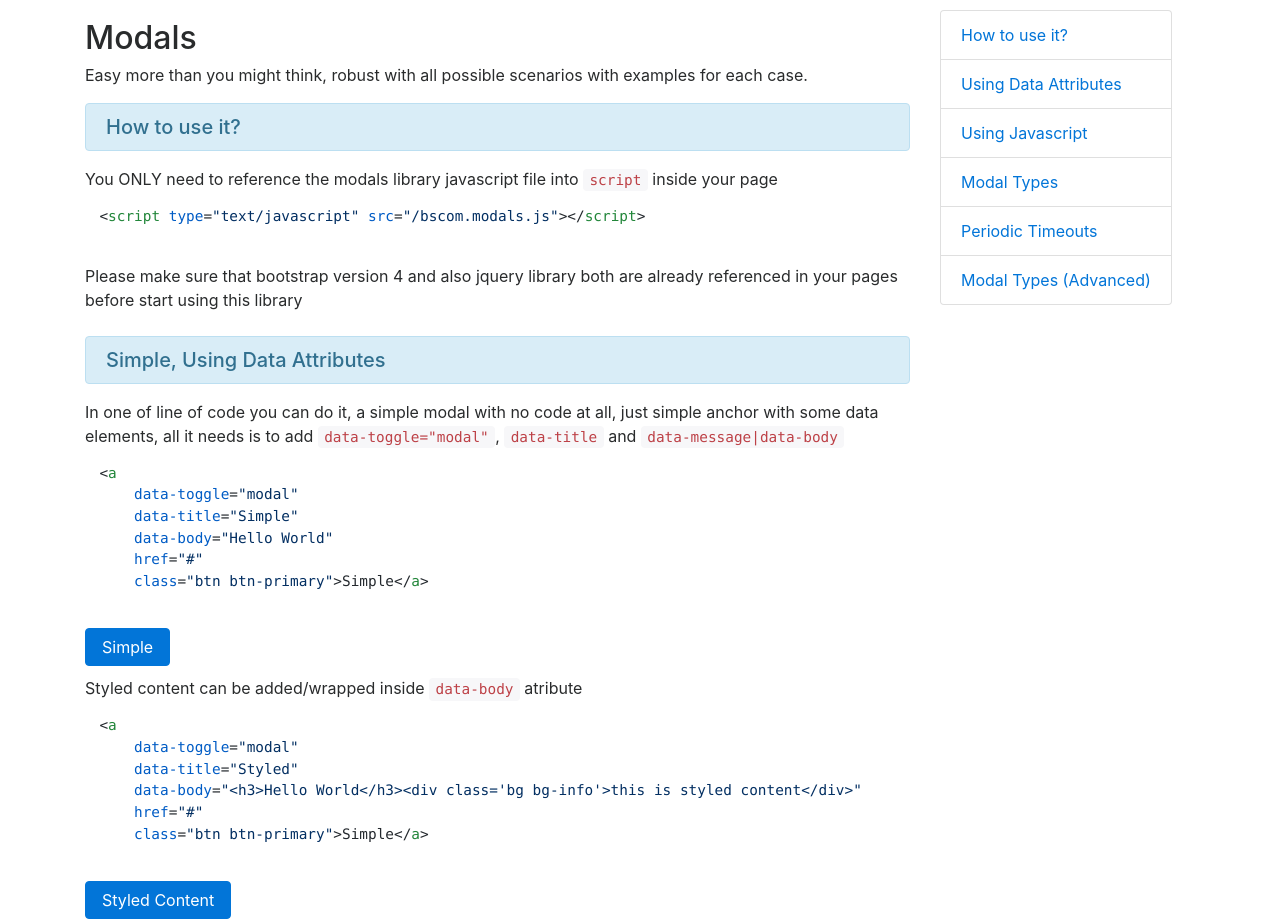
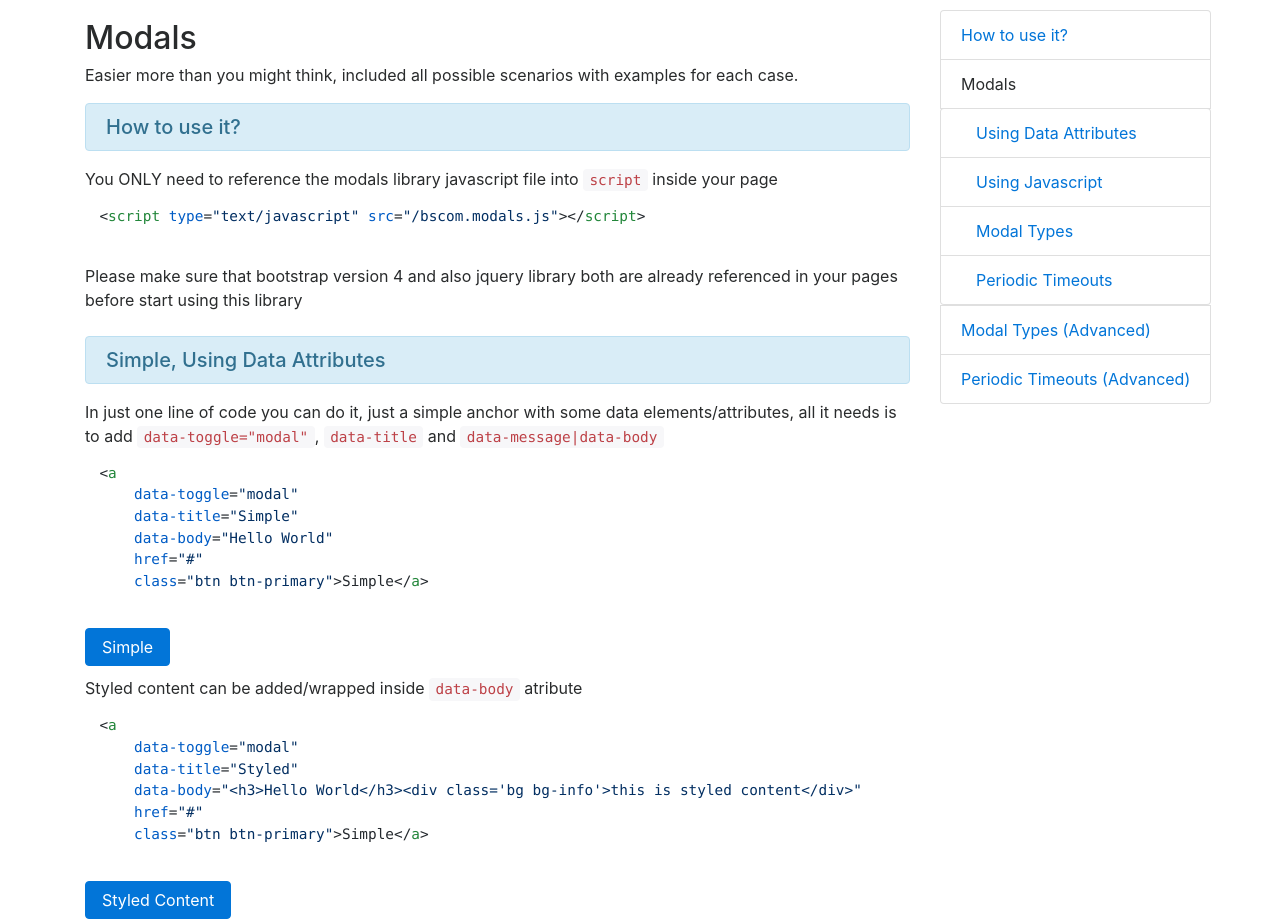
Before and after one commit to msolimans/BSComponents, a website: page modals/index.html in a window 1280 px wide. Shown: the top 922 px of the page. Drawn offline with nearby package versions, Linux system fonts and the light colour scheme; a script that the page names is missing.

Commit message:
sidebars updates

```diff
--- a/modals/index.html
+++ b/modals/index.html
@@ -4,7 +4,9 @@
     <meta charset="UTF-8">
     <title>Simple</title>
 
+
     <!--Bootstrap and Coding Highlights Styling-->
+
     <link rel="stylesheet"
           href="//cdnjs.cloudflare.com/ajax/libs/twitter-bootstrap/4.0.0-alpha.6/css/bootstrap.min.css">
     <link rel="stylesheet" href="//cdnjs.cloudflare.com/ajax/libs/highlight.js/9.12.0/styles/github.min.css">
@@ -16,6 +18,7 @@
 
     <!--BSComp, Modals (only one reference)-->
     <script src="../js/bscom.modals.js"></script>
+
 
     <!--Coding Highlights-->
     <script src="//cdnjs.cloudflare.com/ajax/libs/highlight.js/9.12.0/highlight.min.js"></script>
@@ -30,6 +33,17 @@
         .row {
             margin-top: 10px;
         }
+        pre {
+            margin-bottom: 0px;
+        }
+
+        .row {
+            margin-top: 10px;
+        }
+
+        .list-group > .list-group > .list-group-item {
+            padding-left: 35px;
+        }
     </style>
 
 </head>
@@ -37,18 +51,32 @@
 
 <div class="container" style="margin-bottom: 30px;">
     <div class="row">
+
+
         <div class="col-12 col-md-3 push-md-9 bd-sidebar">
             <nav class="bd-links" style="position: fixed">
-                <div class="list-group list-group-root well">
+                <div class="bd-toc-item">
 
 
-                    <a href="index.html#use" class="list-group-item"> How to use it? </a>
+                    <div class="list-group  well">
 
-                    <a href="index.html#data" class="list-group-item"> Using Data Attributes</a>
-                    <a href="index.html#js" class="list-group-item"> Using Javascript</a>
-                    <a href="index.html#mt" class="list-group-item"> Modal Types</a>
-                    <a href="index.html#to" class="list-group-item">Periodic Timeouts</a>
-                    <a href="types.html" class="list-group-item"> Modal Types (Advanced)</a>
+
+                        <a href="#use" class="list-group-item"> How to use it? </a>
+
+                        <span class="list-group-item">
+                            Modals
+                        </span>
+                        <div class="list-group collapse" id="item-1">
+                            <a href="index.html#data" class="list-group-item"> Using Data Attributes</a>
+                            <a href="index.html#js" class="list-group-item"> Using Javascript</a>
+                            <a href="index.html#mt" class="list-group-item"> Modal Types</a>
+                            <a href="index.html#to" class="list-group-item">Periodic Timeouts</a>
+                        </div>
+                        <a href="types.html" class="list-group-item"> Modal Types (Advanced)</a>
+                        <a href="timeout.html" class="list-group-item">Periodic Timeouts (Advanced)</a>
+
+
+                    </div>
 
 
                 </div>
@@ -62,8 +90,7 @@
                 <div class="col-md-12">
                     <h2>Modals</h2>
                 </div>
-                <div class="col md-12"><p>Easy more than you might think, robust with all possible scenarios with
-                    examples for each case.</p></div>
+                <div class="col md-12"><p>Easier more than you might think, included all possible scenarios with examples for each case.</p></div>
             </div>
 
             <h5 class="alert alert-info" id="use"> How to use it? </h5>
@@ -87,9 +114,7 @@
             <!-------------------------------->
             <div class="row">
                 <div class="col-md-12">
-                    In one of line of code you can do it, a simple modal with no code at all, just simple anchor with
-                    some data
-                    elements, all it needs is to add <code>data-toggle="modal"</code>, <code>data-title</code> and
+                    In just one line of code you can do it, just a simple anchor with some data elements/attributes, all it needs is to add <code>data-toggle="modal"</code>, <code>data-title</code> and
                     <code>data-message|data-body</code>
                     <pre>
 <code class="hljs html">&lt;a
@@ -427,7 +452,7 @@ bscom.modals.confirm("Confirm?",
                       "Should redirect to 'redirect' after {{c}}, you can 'Stay Connected'/'Logout'")
                     </code></pre>
                     <button class="btn btn-primary"
-                            onclick='bscom.modals.timeout("Timeout", "Should redirect to <code>redirect</code> after {{c}}, options for <code>Stay Connected</code> and <code>Logout</code>", {})'>Timeout</button>
+                            onclick='bscom.modals.timeout("Timeout", "Should redirect to <code>redirect</code> after {{c}}, options for <code>Stay Connected</code> and <code>Logout</code>")'>Timeout</button>
                     Want more configuration options, please check <a href="./timeout.html">this</a>
                 </div>
             </div>
```
Also changed, not shown: modals/types.html (+53 -34 lines).
